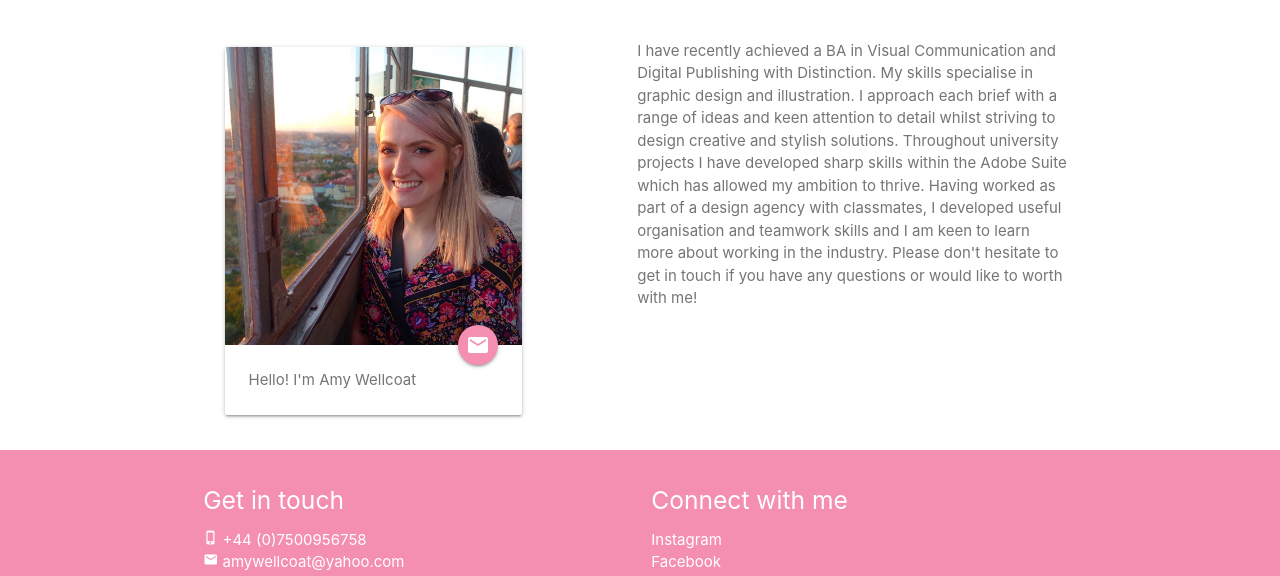
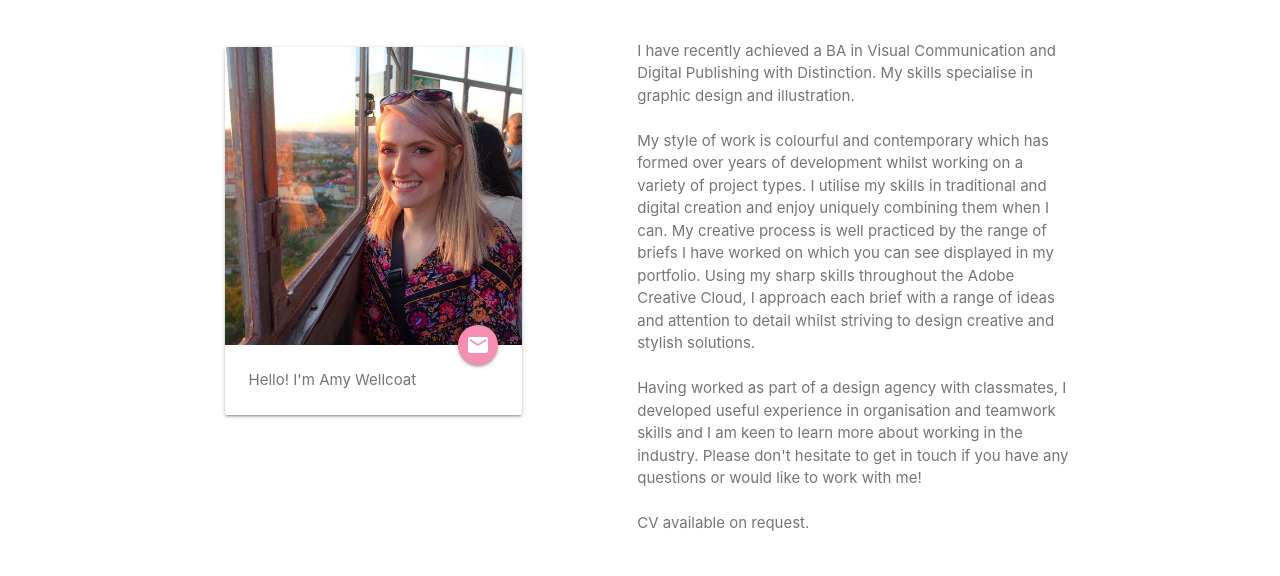
Before and after one commit to amywellcoat/amywellcoat.github.io, a plain HTML site: page aboutme.html in a window 1280 px wide. Shown: the part 218-794 px from the top of the page. Drawn offline with nearby package versions, Linux system fonts and the light colour scheme.

Commit message:
Added content text

```diff
--- a/aboutme.html
+++ b/aboutme.html
@@ -88,6 +88,14 @@
   });
 
 
+
+
+
+
+
+
+
+
 </script>
 
 <!-- Header Text -->
@@ -124,22 +132,36 @@
         <div class="valign-wrapper" style="width:100%;height:50%;position: relative;">
             <div class="valign" style="width:100%;">
                 <div class="container">
-                    <h7 class="header grey-text text-darken-1">I have recently achieved a BA in Visual
-                        Communication and Digital Publishing with Distinction. My skills specialise in graphic design
-                        and
-                        illustration. I approach each brief with a range of ideas and keen attention to detail whilst
-                        striving to design creative and stylish solutions. Throughout university projects I have
-                        developed sharp skills
-                        within the Adobe Suite which has allowed my ambition to thrive. Having worked as part of a
-                        design agency with classmates, I developed useful organisation and teamwork skills and I am keen
-                        to learn more about working in the industry. Please don't hesitate to get in touch if you have
-                        any questions or would like to worth with me!
+                    <h7 class="header grey-text text-darken-1">I have recently achieved a BA in Visual Communication and
+                        Digital Publishing with Distinction. My skills specialise in graphic design and illustration.
+                    </h7>
+                    <br>
+                    <br>
+                    <h7 class="header grey-text text-darken-1"> My style of work is colourful and contemporary which has
+                        formed over years of development whilst working on a variety of project types. I utilise my
+                        skills in traditional and digital creation and enjoy uniquely combining them when I can. My
+                        creative process is well practiced by the range of briefs I have worked on which you can see
+                        displayed in my portfolio. Using my sharp skills throughout the Adobe Creative Cloud, I approach
+                        each brief with a range of ideas and attention to detail whilst striving to design creative and
+                        stylish solutions.
+                    </h7>
+                    <br>
+                    <br>
+                    <h7 class="header grey-text text-darken-1"> Having worked as part of a design agency with
+                        classmates, I developed useful experience in organisation and teamwork skills and I am keen to
+                        learn more about working in the industry. Please don't hesitate to get in touch if you have any
+                        questions or would like to work with me!
+                    </h7>
+                    <br>
+                    <br>
+                    <h7 class="header grey-text text-darken-1"> CV available on request.
                     </h7>
                 </div>
             </div>
         </div>
     </div>
 </div>
+<br>
 
 <!-- Footer -->
 <footer class="page-footer pink lighten-3">
```
Also changed, not shown: Anywhere and Everywhere.html (+14 -11 lines).
